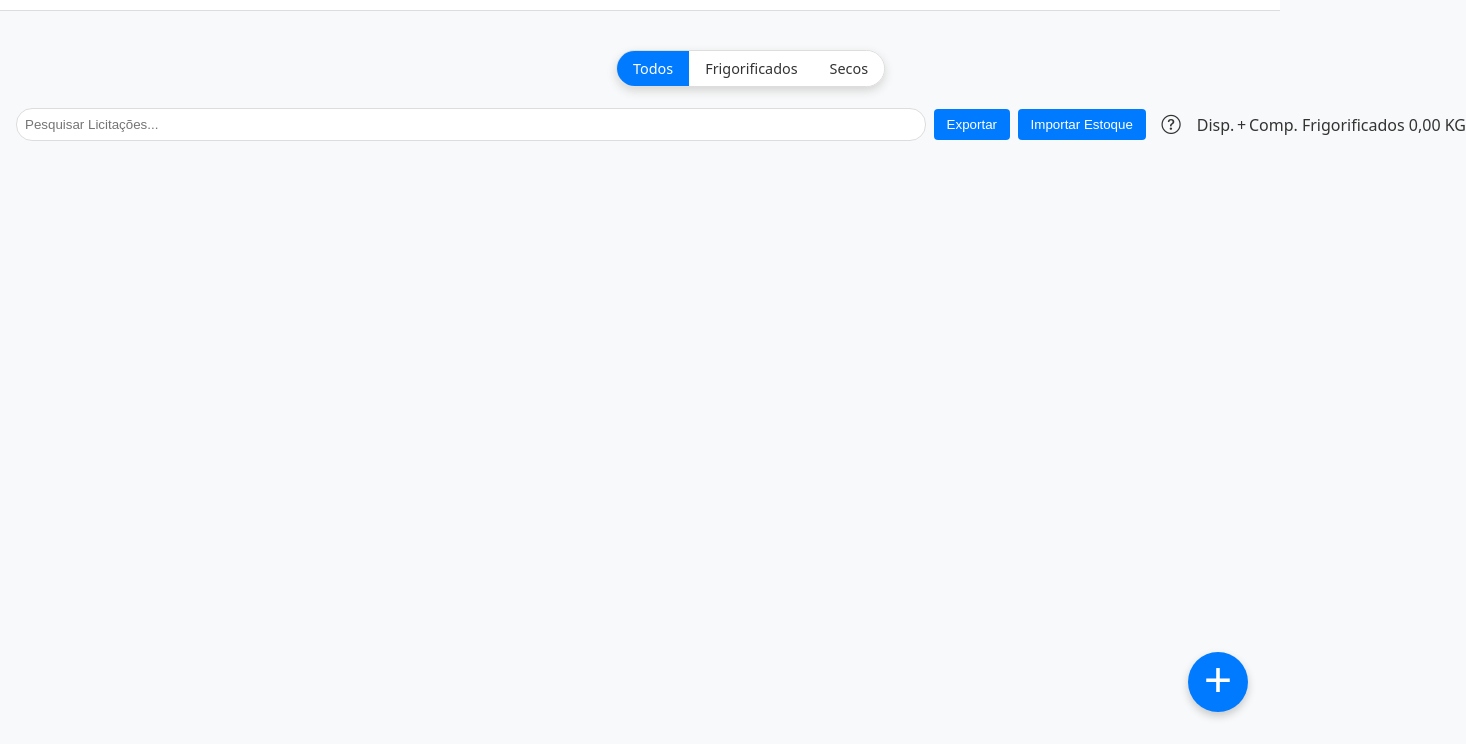
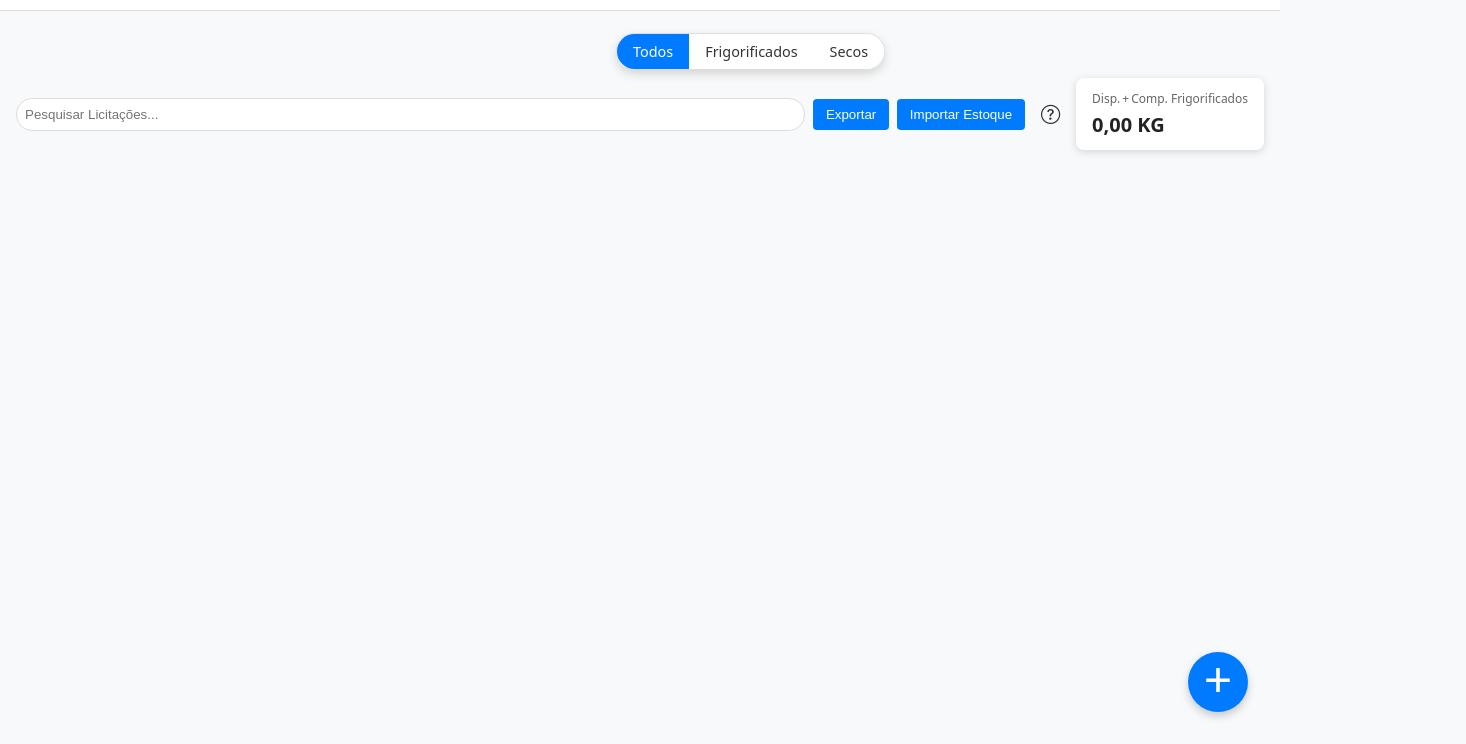
Before and after one commit to Arthurreis01/generos_webapp, a plain HTML site: page public/dashboard.html in a window 1280 px wide. Shown: the part 56-800 px from the top of the page, 1466 px wide, since content can reach past the window. Drawn offline with nearby package versions, Linux system fonts and the light colour scheme; no server answers; a script that the page names is missing.

Commit message:
Update style.css

```diff
--- a/public/style.css
+++ b/public/style.css
@@ -108,6 +108,20 @@ body {
 }
 
 /* Search and Section Header */
+.section-header {
+  display: flex;
+  flex-direction: column;
+  gap: 0.5rem;
+  margin-bottom: 1rem;
+}
+
+/* row 1: search + actions + summary card */
+.section-header .search-container {
+  display: flex;
+  align-items: center;
+  gap: 0.5rem;
+  width: 100%;
+}
 .search-container {
   display: flex;
   align-items: center;
@@ -120,6 +134,9 @@ body {
   padding: 0.5rem;
   border: 1px solid #ddd;
   border-radius: 16px;
+}
+.search-container input#licitacoesSearch {
+  flex: 1 1 auto;
 }
 .export-btn {
   background-color: #007bff;
@@ -153,7 +170,8 @@ body {
   border: 1px solid #ddd;
   border-radius: 999px;
   overflow: hidden;
-  margin-top: 10px;
+  margin-top: -10px;
+  margin-bottom: -10px;
   margin-left: 600px;
   box-shadow: 0 4px 10px rgb(213, 213, 213);
 }
@@ -175,10 +193,12 @@ body {
 
 /* Card Grid */
 .card-grid {
-  display: grid;
-  grid-template-columns: repeat(auto-fill, minmax(280px, 1fr));
+  display: flex;
+  flex-wrap: wrap;
   gap: 1rem;
+  justify-content: flex-start; /* or center if you prefer */
   padding: 1rem;
+  margin-top: -30px;
 }
 
 /* Item Card (Old UI restored with new fields) */
@@ -521,3 +541,36 @@ body {
   width: 350px;
   max-width: 90%;
 }
+
+/* style the single summary card */
+#summaryFrigorContainer {
+  background: #fff;
+  border-radius: 8px;
+  padding: 0.75rem 1rem;
+  box-shadow: 0 2px 8px rgba(0,0,0,0.15);
+  display: flex;
+  flex-direction: column;
+  align-items: flex-start;
+  margin-left: auto;
+}
+
+
+/* label & value in the card */
+#summaryFrigorContainer .summary-label {
+  font-size: 0.75rem;
+  color: #666;
+  margin-bottom: 0.25rem;
+}
+#summaryFrigorContainer .summary-value {
+  font-size: 1.25rem;
+  font-weight: 600;
+  color: #222;
+}
+
+/* keep the “Última atualização” on its own line below */
+#lastUpdateInfo {
+  font-size: 0.875rem;
+  color: #555;
+  margin-left: 1260px;
+  margin-top: -30px;
+}
```
